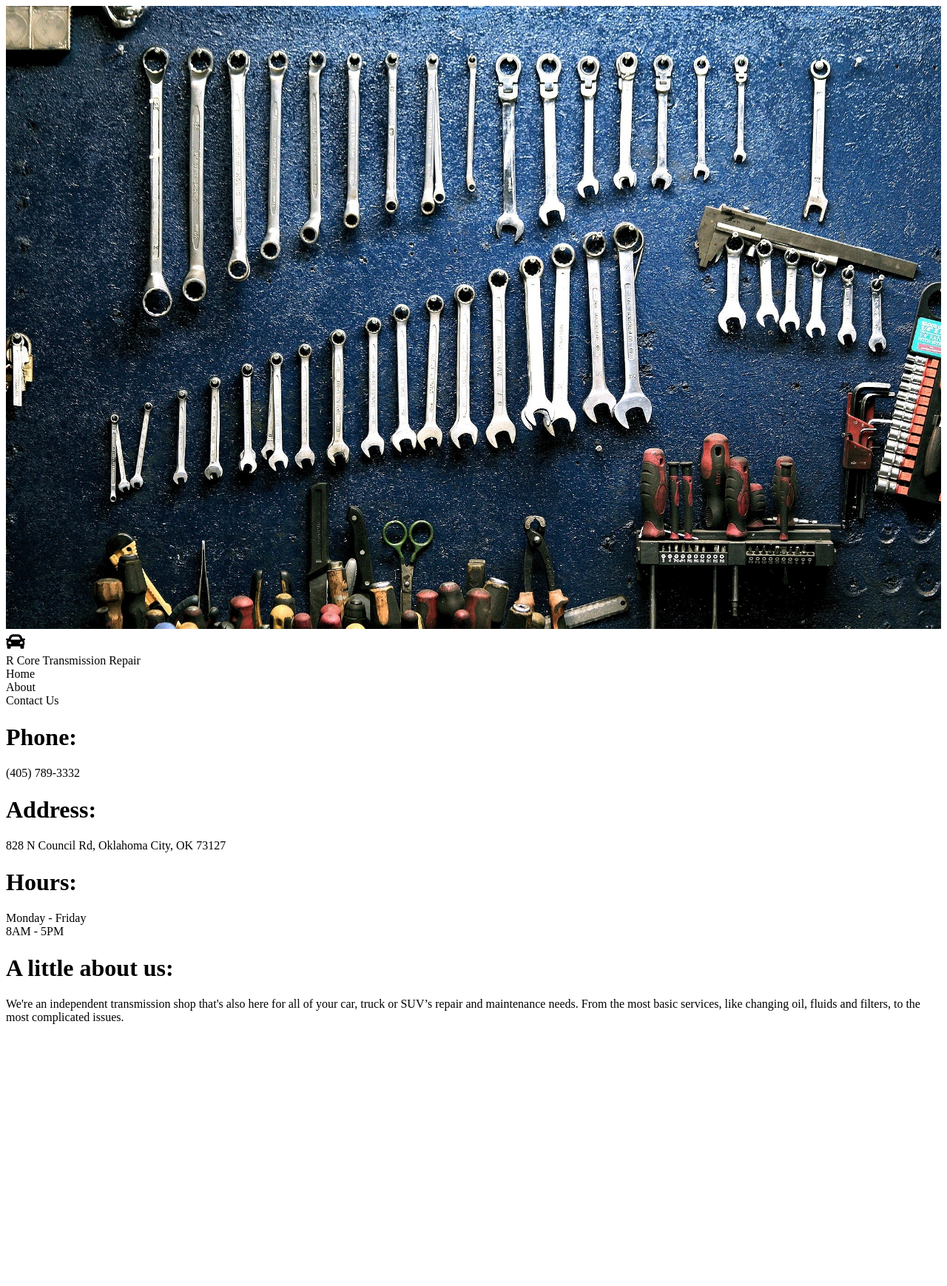
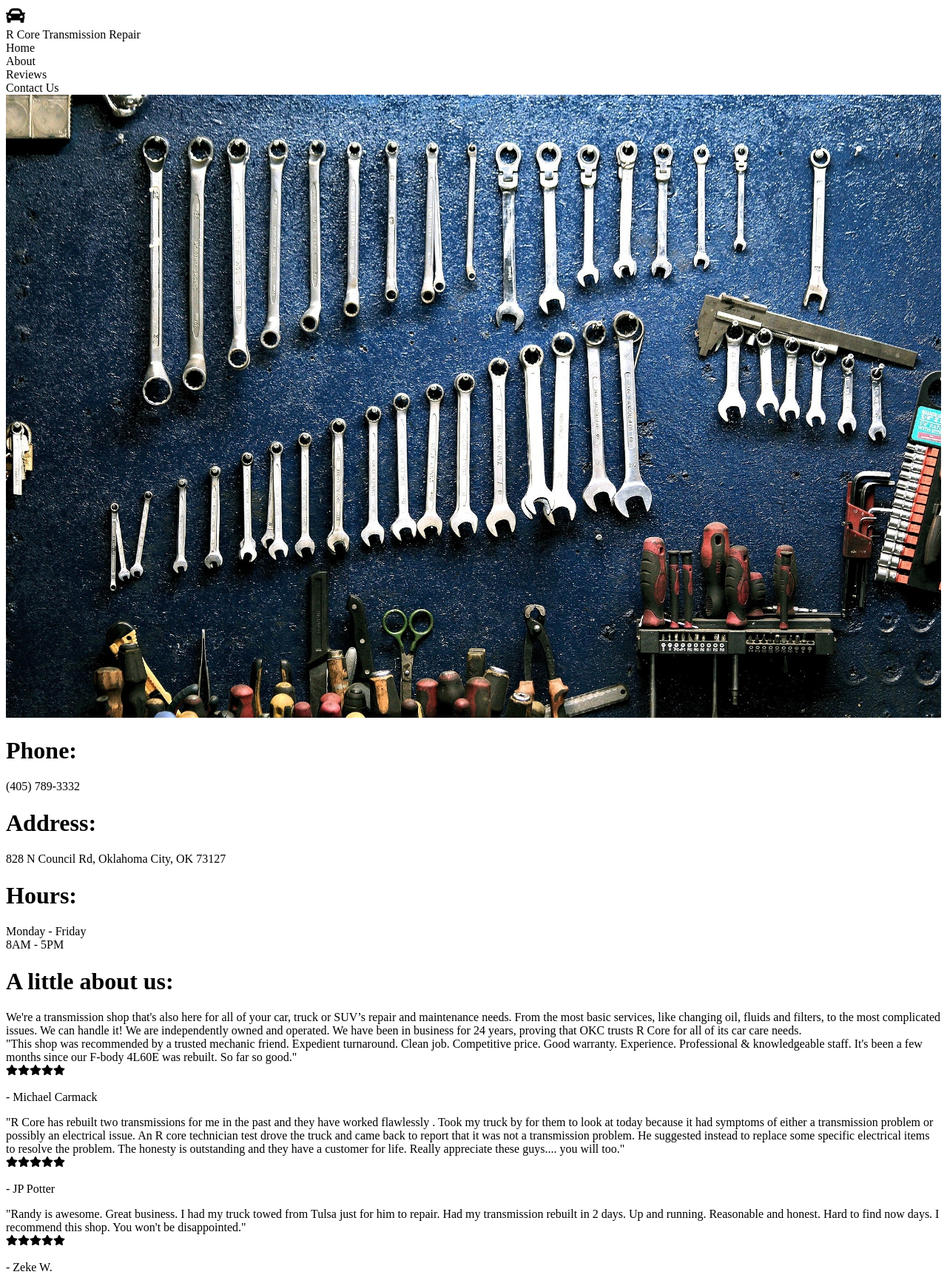
Before and after one commit to mythosmystery/r-core-site, a Next.js app: page / in a window 1280 px wide. Shown: the whole page at 74% size. Before the commit the page ends 1392 px from the top, so only its background shows below. Built offline with nearby package versions, Linux system fonts and the light colour scheme.

Commit message:
added more content

```diff
--- a/components/Card.tsx
+++ b/components/Card.tsx
@@ -3,5 +3,5 @@ import React from 'react';
 interface CardProps {}
 
 export const Card: React.FC<CardProps> = ({ children }) => {
-   return <div className="bg-gray-400/50 backdrop-blur-xl shadow-md w-2/5 m-6 p-6 text-center flex flex-col">{children}</div>;
+   return <div className="bg-gray-400/50 backdrop-blur-xl text-gray-900 shadow-lg w-2/5 m-6 p-6 text-center flex flex-col">{children}</div>;
 };
--- /dev/null
+++ b/components/CardHeader.tsx
@@ -0,0 +1,7 @@
+import React from 'react';
+
+interface HeaderProps {}
+
+export const CardHeader: React.FC<HeaderProps> = ({ children }) => {
+   return <h1 className="relative text-2xl text-gray-800 text-center mb-4 pb-4 z-40 border-b border-gray-300/30">{children}</h1>;
+};
--- a/components/Header.tsx
+++ b/components/Header.tsx
@@ -3,5 +3,5 @@ import React from 'react';
 interface HeaderProps {}
 
 export const Header: React.FC<HeaderProps> = ({ children }) => {
-   return <h1 className="text-2xl text-gray-800 text-center mb-4 pb-4 border-b border-gray-300/30">{children}</h1>;
+   return <h1 className="relative z-40 text-center text-3xl text-gray-900">{children}</h1>;
 };
--- a/components/Navbar.tsx
+++ b/components/Navbar.tsx
@@ -1,15 +1,22 @@
 import React from 'react';
+import Link from 'next/link';
 
 interface NavbarProps {}
 
+interface NavItemProps {
+   href: string;
+}
+
 export const Navbar: React.FC<NavbarProps> = ({ children }) => {
-   return <div className="sticky shadow-md h-12 w-full bg-gray-400 flex z-40">{children}</div>;
+   return <div className="sticky top-0 shadow-md h-12 w-full bg-gray-400 flex z-50">{children}</div>;
 };
-export const NavItem: React.FC<NavbarProps> = ({ children }) => {
+export const NavItem: React.FC<NavItemProps> = ({ children, href }) => {
    return (
-      <div className="flex text-blue-600 text-lg items-center justify-center mx-2 hover:bg-gray-600/50 hover:text-red-500 p-3 hover:cursor-pointer active:scale-110 active:shadow-lg">
-         {children}
-      </div>
+      <Link href={href}>
+         <div className="flex text-blue-600 text-lg items-center justify-center mx-2 hover:bg-gray-600/50 hover:text-red-500 p-3 hover:cursor-pointer active:scale-110 active:shadow-lg">
+            {children}
+         </div>
+      </Link>
    );
 };
 export const NavTitle: React.FC<NavbarProps> = ({ children }) => {
--- /dev/null
+++ b/components/NavbarComponent.tsx
@@ -0,0 +1,20 @@
+import React from 'react';
+import { FaCar } from 'react-icons/fa';
+import { Navbar, NavItem, NavTitle } from './Navbar';
+
+interface NavbarComponentProps {}
+
+export const NavbarComponent: React.FC<NavbarComponentProps> = ({}) => {
+   return (
+      <Navbar>
+         <NavItem href="/">
+            <FaCar size="26" />
+         </NavItem>
+         <NavTitle>R Core Transmission Repair</NavTitle>
+         <NavItem href="/#">Home</NavItem>
+         <NavItem href="/#about">About</NavItem>
+         <NavItem href="/#reviews">Reviews</NavItem>
+         <NavItem href="/contact">Contact Us</NavItem>
+      </Navbar>
+   );
+};
--- /dev/null
+++ b/components/ReviewCard.tsx
@@ -0,0 +1,29 @@
+import React from 'react';
+import { FaStar } from 'react-icons/fa';
+
+interface ReviewCardProps {
+   name: string;
+}
+
+export const ReviewCard: React.FC<ReviewCardProps> = ({ children, name }) => {
+   return (
+      <div className="flex flex-col text-center p-4 bg-gray-400/50 flex-grow italic text-gray-900 backdrop-blur-xl shadow-lg z-50">
+         "{children}"
+         <div className="flex flex-row justify-evenly items-center mt-1">
+            <Stars />
+            <p className="text-right"> - {name}</p>
+         </div>
+      </div>
+   );
+};
+export const Stars: React.FC = () => {
+   return (
+      <div className="flex flex-row text-yellow-300 mt-1">
+         <FaStar />
+         <FaStar />
+         <FaStar />
+         <FaStar />
+         <FaStar />
+      </div>
+   );
+};
--- a/package.json
+++ b/package.json
@@ -7,6 +7,7 @@
     "export": "next export"
   },
   "dependencies": {
+    "formik": "^2.2.9",
     "next": "latest",
     "react": "^17.0.2",
     "react-dom": "^17.0.2",
--- a/pages/_app.tsx
+++ b/pages/_app.tsx
@@ -1,9 +1,15 @@
 import { AppProps } from 'next/app';
 import { FC } from 'react';
 import 'tailwindcss/tailwind.css';
+import { NavbarComponent } from '../components/NavbarComponent';
 
 const MyApp: FC<AppProps> = ({ Component, pageProps }) => {
-   return <Component {...pageProps} />;
+   return (
+      <div className="min-h-screen bg-gray-200">
+         <NavbarComponent />
+         <Component {...pageProps} />
+      </div>
+   );
 };
 
 export default MyApp;
--- a/pages/index.tsx
+++ b/pages/index.tsx
@@ -1,32 +1,21 @@
 import Head from 'next/head';
 import { FC } from 'react';
-import { Navbar, NavItem, NavTitle } from '../components/Navbar';
-import { FaCar } from 'react-icons/fa';
 import { Address, Hours, Phone, Sidepanel } from '../components/Sidepanel';
 import bgImg from '../images/stock-photo-3.jpg';
 import { BackgroundImage } from '../components/BackgroundImage';
 import { Card } from '../components/Card';
-import { Header } from '../components/Header';
+import { CardHeader } from '../components/CardHeader';
+import { ReviewCard } from '../components/ReviewCard';
 
 const Home: FC = () => {
    return (
-      <div className="min-h-screen bg-gray-200">
+      <>
          <Head>
             <title>R Core Transmissions - Oklahoma City</title>
             <link rel="icon" href="/favicon.ico" />
          </Head>
 
          <BackgroundImage image={bgImg} />
-
-         <Navbar>
-            <NavItem>
-               <FaCar size="26" />
-            </NavItem>
-            <NavTitle>R Core Transmission Repair</NavTitle>
-            <NavItem>Home</NavItem>
-            <NavItem>About</NavItem>
-            <NavItem>Contact Us</NavItem>
-         </Navbar>
 
          <Sidepanel>
             <Phone>(405) 789-3332</Phone>
@@ -36,14 +25,31 @@ const Home: FC = () => {
                <div>8AM - 5PM</div>
             </Hours>
          </Sidepanel>
-         <div className="flex justify-center">
+         <div className="flex justify-center" id="about">
             <Card>
-               <Header>A little about us: </Header>
-               We're an independent transmission shop that's also here for all of your car, truck or SUV’s repair and maintenance needs. From the most
-               basic services, like changing oil, fluids and filters, to the most complicated issues.
+               <CardHeader>A little about us: </CardHeader>
+               We're a transmission shop that's also here for all of your car, truck or SUV’s repair and maintenance needs. From the most basic
+               services, like changing oil, fluids and filters, to the most complicated issues. We can handle it! We are independently owned and
+               operated. We have been in business for 24 years, proving that OKC trusts R Core for all of its car care needs.
             </Card>
          </div>
-      </div>
+         <div className="flex flex-row justify-center mx-6 mt-24 gap-6 my-6" id="reviews">
+            <ReviewCard name="Michael Carmack">
+               This shop was recommended by a trusted mechanic friend. Expedient turnaround. Clean job. Competitive price. Good warranty. Experience.
+               Professional & knowledgeable staff. It's been a few months since our F-body 4L60E was rebuilt. So far so good.
+            </ReviewCard>
+            <ReviewCard name="JP Potter">
+               R Core has rebuilt two transmissions for me in the past and they have worked flawlessly . Took my truck by for them to look at today
+               because it had symptoms of either a transmission problem or possibly an electrical issue. An R core technician test drove the truck and
+               came back to report that it was not a transmission problem. He suggested instead to replace some specific electrical items to resolve
+               the problem. The honesty is outstanding and they have a customer for life. Really appreciate these guys.... you will too.
+            </ReviewCard>
+            <ReviewCard name="Zeke W.">
+               Randy is awesome. Great business. I had my truck towed from Tulsa just for him to repair. Had my transmission rebuilt in 2 days. Up and
+               running. Reasonable and honest. Hard to find now days. I recommend this shop. You won't be disappointed.
+            </ReviewCard>
+         </div>
+      </>
    );
 };
 export default Home;
```
Also changed, not shown: pages/contact.tsx (added, +30 -0 lines), 2 other files (tests, documents, lock files or other folders).
